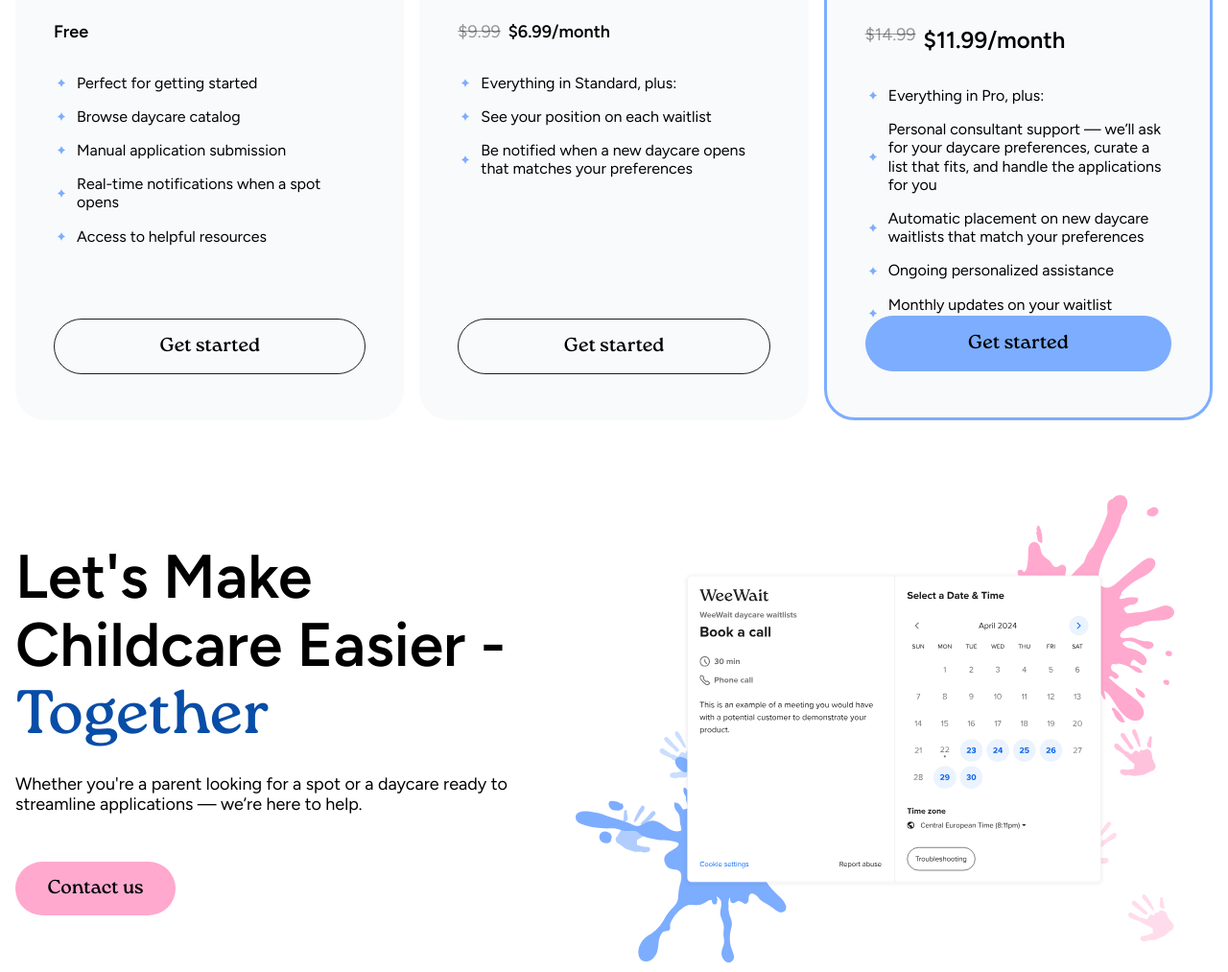
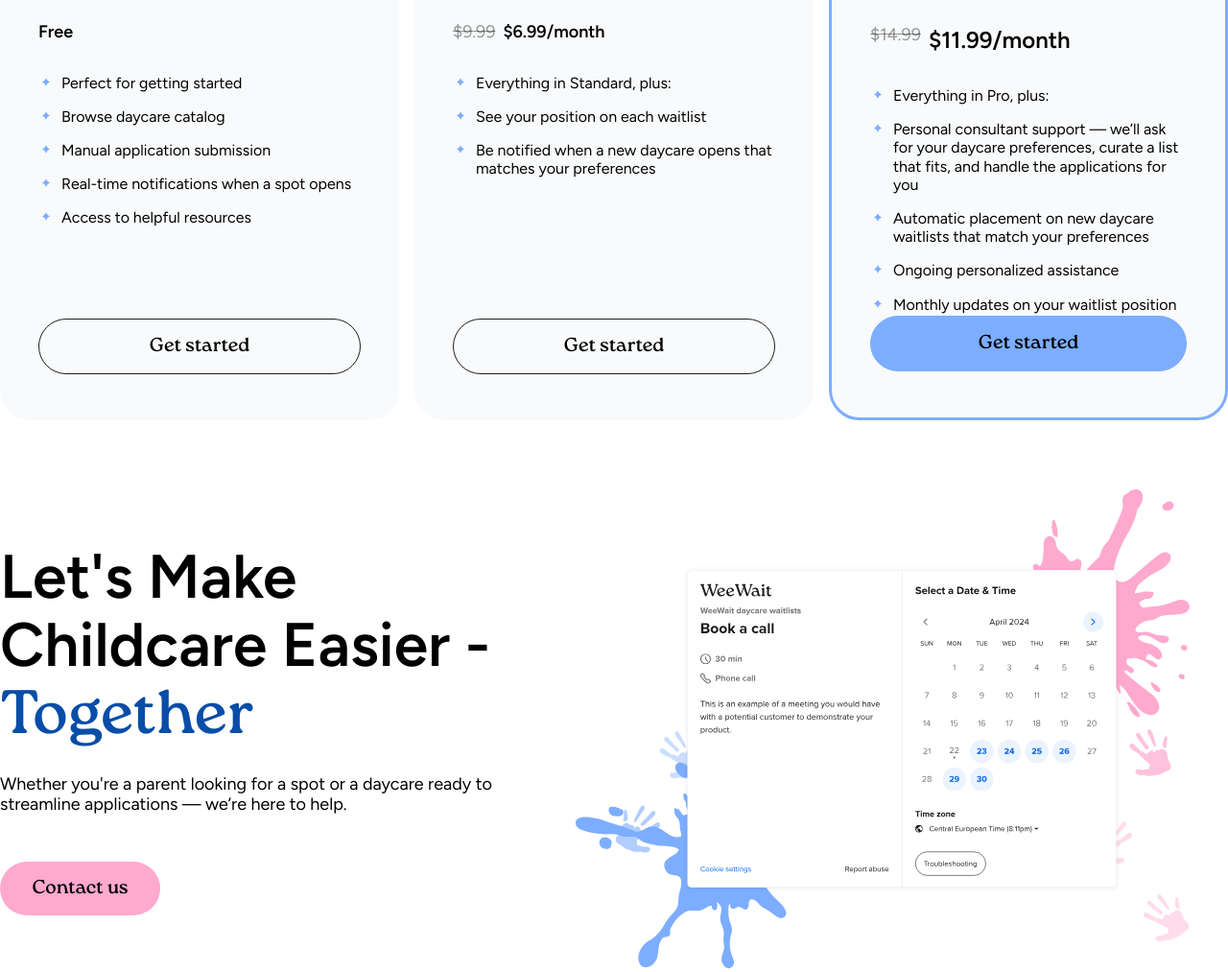
Before and after one commit to farrukh850/weewait, a website built with Vite: page pricing.html in a window 1280 px wide. Shown: the part 760-1773 px from the top of the page at 96% size. Built offline with nearby package versions, Linux system fonts and the light colour scheme.

Commit message:
Completed how-it-works, pricing and faq pages

```diff
--- a/index.html
+++ b/index.html
@@ -274,6 +274,7 @@
          </section>
          <!-- I Got Off the WaitlistWithout the Chaos -->
          <section class="pt-16 pb-32 lg:py-32 relative bg-feedbacks_bg">
+             <div class="container">
                 <div class="testimonial-slider-container testimonials-container w-full px-4 xxl:px-0 mx-auto relative z-50">
                     <div class="testimonial-slider">
                         <!-- Slide 1 -->
@@ -354,6 +355,7 @@
                  </div>
                  <div class="absolute -bottom-4 lg:-bottom-20 right-0 left-0 w-full">
                      <img src="/images/bot-wave.svg" class="w-full" alt="Wave">
+                 </div>
              </div>
          </section>
          <!-- Find Subsidized Daycare near me -->
--- a/pricing.html
+++ b/pricing.html
@@ -79,11 +79,11 @@
                         </div>
                         <h4 class="text-lg lg:text-2x leading-120 my-6 lg:my-8 font-semibold">Free</h4>
                         <ul class="flex flex-col gap-4">
-                            <li class="flex items-center gap-2"><img src="/images/star-blue.svg" alt="Sky blue Star"><p class="text-base leading-120">Perfect for getting started</p></li>
-                            <li class="flex items-center gap-2"><img src="/images/star-blue.svg" alt="Sky blue Star"><p class="text-base leading-120">Browse daycare catalog</p></li>
-                            <li class="flex items-center gap-2"><img src="/images/star-blue.svg" alt="Sky blue Star"><p class="text-base leading-120">Manual application submission</p></li>
-                            <li class="flex items-center gap-2"><img src="/images/star-blue.svg" alt="Sky blue Star"><p class="text-base leading-120">Real-time notifications when a spot opens</p></li>
-                            <li class="flex items-center gap-2"><img src="/images/star-blue.svg" alt="Sky blue Star"><p class="text-base leading-120">Access to helpful resources</p></li>
+                            <li class="flex items-start gap-2"><img src="/images/star-blue.svg" alt="Sky blue Star"><p class="text-base leading-120">Perfect for getting started</p></li>
+                            <li class="flex items-start gap-2"><img src="/images/star-blue.svg" alt="Sky blue Star"><p class="text-base leading-120">Browse daycare catalog</p></li>
+                            <li class="flex items-start gap-2"><img src="/images/star-blue.svg" alt="Sky blue Star"><p class="text-base leading-120">Manual application submission</p></li>
+                            <li class="flex items-start gap-2"><img src="/images/star-blue.svg" alt="Sky blue Star"><p class="text-base leading-120">Real-time notifications when a spot opens</p></li>
+                            <li class="flex items-start gap-2"><img src="/images/star-blue.svg" alt="Sky blue Star"><p class="text-base leading-120">Access to helpful resources</p></li>
                         </ul>
                         <button class="py-4 px-5 rounded-full border border-primary_black text-xl leading-6 font-roca absolute bottom-12 left-10 right-10 hover:bg-accent_skyblue hover:border-accent_skyblue transition-all duration-300 font-rocaone">Get started</button>
                         <img src="/images/standard-plan-cloud.svg" alt="Cloud" class="absolute top-0 right-0">
@@ -96,9 +96,9 @@
                         </div>
                         <div class="flex items-start gap-2  my-6 lg:my-8"><p class="text-lg leading-120 text-black/40 line-through">$9.99</p><h4 class="text-lg lg:text-2x leading-120 font-semibold">$6.99/month</h4></div>
                         <ul class="flex flex-col gap-4">
-                            <li class="flex items-center gap-2"><img src="/images/star-blue.svg" alt="Sky blue Star"><p class="text-base leading-120">Everything in Standard, plus:</p></li>
-                            <li class="flex items-center gap-2"><img src="/images/star-blue.svg" alt="Sky blue Star"><p class="text-base leading-120">See your position on each waitlist</p></li>
-                            <li class="flex items-center gap-2"><img src="/images/star-blue.svg" alt="Sky blue Star"><p class="text-base leading-120">Be notified when a new daycare opens that matches your preferences</p></li>
+                            <li class="flex items-start gap-2"><img src="/images/star-blue.svg" alt="Sky blue Star"><p class="text-base leading-120">Everything in Standard, plus:</p></li>
+                            <li class="flex items-start gap-2"><img src="/images/star-blue.svg" alt="Sky blue Star"><p class="text-base leading-120">See your position on each waitlist</p></li>
+                            <li class="flex items-start gap-2"><img src="/images/star-blue.svg" alt="Sky blue Star"><p class="text-base leading-120">Be notified when a new daycare opens that matches your preferences</p></li>
                         </ul>
                         <button class="py-4 px-5 rounded-full border border-primary_black text-xl leading-6 font-roca absolute bottom-12 left-10 right-10 hover:bg-accent_skyblue hover:border-accent_skyblue transition-all duration-300 font-rocaone">Get started</button>
                         <img src="/images/pro-plan-cloud.svg" alt="Cloud" class="absolute top-0 right-0">
@@ -111,11 +111,11 @@
                         </div>
                         <div class="flex items-start gap-2  my-6 lg:my-8"><p class="text-lg leading-120 text-black/40 line-through">$14.99</p><h4 class="text-lg lg:text-2xl leading-120 font-semibold">$11.99/month</h4></div>
                         <ul class="flex flex-col gap-4">
-                            <li class="flex items-center gap-2"><img src="/images/star-blue.svg" alt="Sky blue Star"><p class="text-base leading-120">Everything in Pro, plus:</p></li>
-                            <li class="flex items-center gap-2"><img src="/images/star-blue.svg" alt="Sky blue Star"><p class="text-base leading-120">Personal consultant support — we’ll ask for your daycare preferences, curate a list that fits, and handle the applications for you</p></li>
-                            <li class="flex items-center gap-2"><img src="/images/star-blue.svg" alt="Sky blue Star"><p class="text-base leading-120">Automatic placement on new daycare waitlists that match your preferences</p></li>
-                            <li class="flex items-center gap-2"><img src="/images/star-blue.svg" alt="Sky blue Star"><p class="text-base leading-120">Ongoing personalized assistance</p></li>
-                            <li class="flex items-center gap-2"><img src="/images/star-blue.svg" alt="Sky blue Star"><p class="text-base leading-120">Monthly updates on your waitlist position</p></li>
+                            <li class="flex items-start gap-2"><img src="/images/star-blue.svg" alt="Sky blue Star"><p class="text-base leading-120">Everything in Pro, plus:</p></li>
+                            <li class="flex items-start gap-2"><img src="/images/star-blue.svg" alt="Sky blue Star"><p class="text-base leading-120">Personal consultant support — we’ll ask for your daycare preferences, curate a list that fits, and handle the applications for you</p></li>
+                            <li class="flex items-start gap-2"><img src="/images/star-blue.svg" alt="Sky blue Star"><p class="text-base leading-120">Automatic placement on new daycare waitlists that match your preferences</p></li>
+                            <li class="flex items-start gap-2"><img src="/images/star-blue.svg" alt="Sky blue Star"><p class="text-base leading-120">Ongoing personalized assistance</p></li>
+                            <li class="flex items-start gap-2"><img src="/images/star-blue.svg" alt="Sky blue Star"><p class="text-base leading-120">Monthly updates on your waitlist position</p></li>
                         </ul>
                         <button class="py-4 px-5 rounded-full border  text-xl leading-6 font-roca absolute bottom-12 left-10 right-10 bg-accent_skyblue border-accent_skyblue transition-all duration-300 font-rocaone">Get started</button>
                         <img src="/images/Concierge-plan-cloud.svg" alt="Cloud" class="absolute top-0 right-0">
--- a/src/layout.css
+++ b/src/layout.css
@@ -1,13 +1,11 @@
 .container{
-    max-width: 1760px !important;
+    max-width: 1400px !important;
     margin: 0 auto;
     width: 100%;
-    padding: 0 16px;
 }
 .container-plans{
     max-width: 1316px;
     margin: 0 auto;
-    padding: 0 16px;
 }
 .parents-container{
     max-width: 1168px;
@@ -57,4 +55,7 @@
         left: 0;
         right: 0;
     }
+    .container, .container-plans{
+        padding: 0 16px;
+    }
 }
```
Lines whose indentation alone changed are shown as unchanged.
